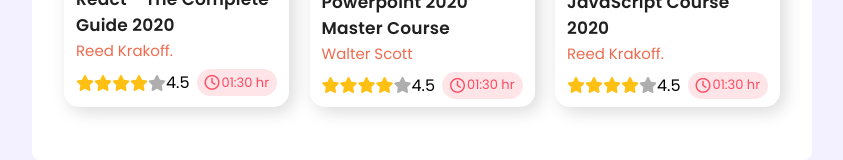
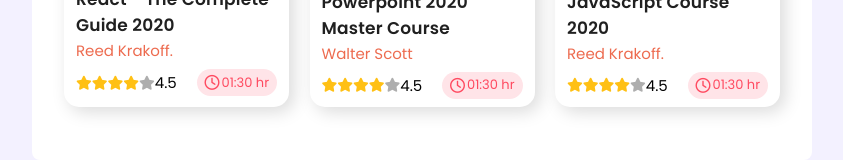
Before and after one commit to TFMahabub/leader-board, a plain HTML site: page index.html in a window 1280 px wide. Shown: the part 970-1130 px from the top of the page, without its empty margins (218-1061 px from the left). Drawn offline with Linux system fonts and the light colour scheme.

Commit message:
12th commit

```diff
--- a/style.css
+++ b/style.css
@@ -223,9 +223,11 @@ Course-section
   }
   .star p{
     font-family: poppins,sans-serif;
+    font-size: 15px;
   }
   .fa-solid{
     color: #FFC014;
+    font-size: 14px;
   }
   .fiveth_star{
     color: #AEAEAE;
```
